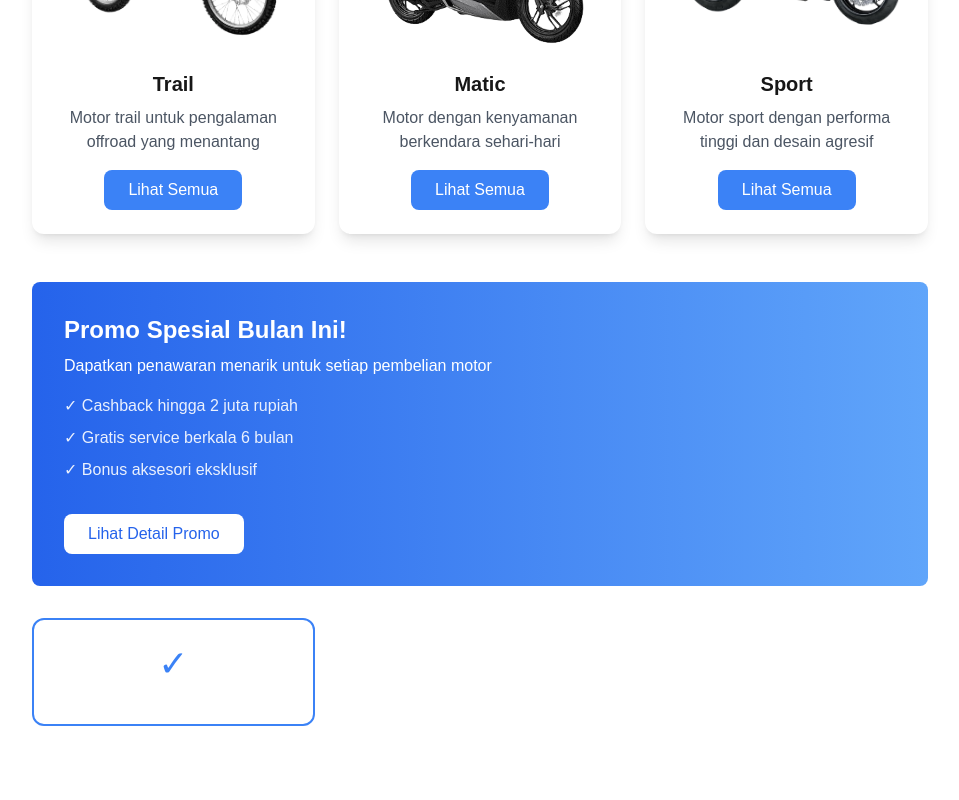
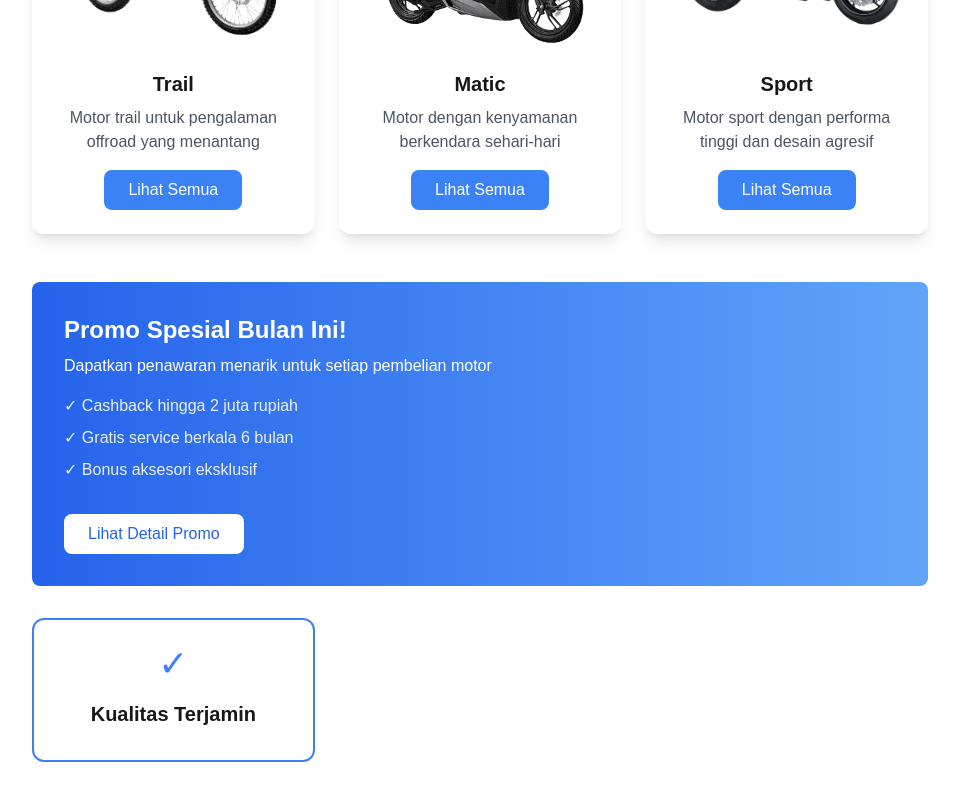
Before and after one commit to TriSasongko/GALACTRI, a Next.js app: page / in a window 1280 px wide. Shown: the part 372-1172 px from the top of the page, without its empty margins (160-1119 px from the left). Before the commit the page ends 1146 px from the top, so only its background shows below. Built offline with nearby package versions, Linux system fonts and the light colour scheme.

Commit message:
tri: membuat judul di dalam card

```diff
--- a/app/page.tsx
+++ b/app/page.tsx
@@ -102,6 +102,7 @@ export default function Home() {
           <div className="flex justify-center mb-4">
             <span className="text-4xl text-blue-500">✓</span>
           </div>
+          <h3 className="font-bold text-xl mb-2">Kualitas Terjamin</h3>
         </div>
       </div>
     </div>
```
